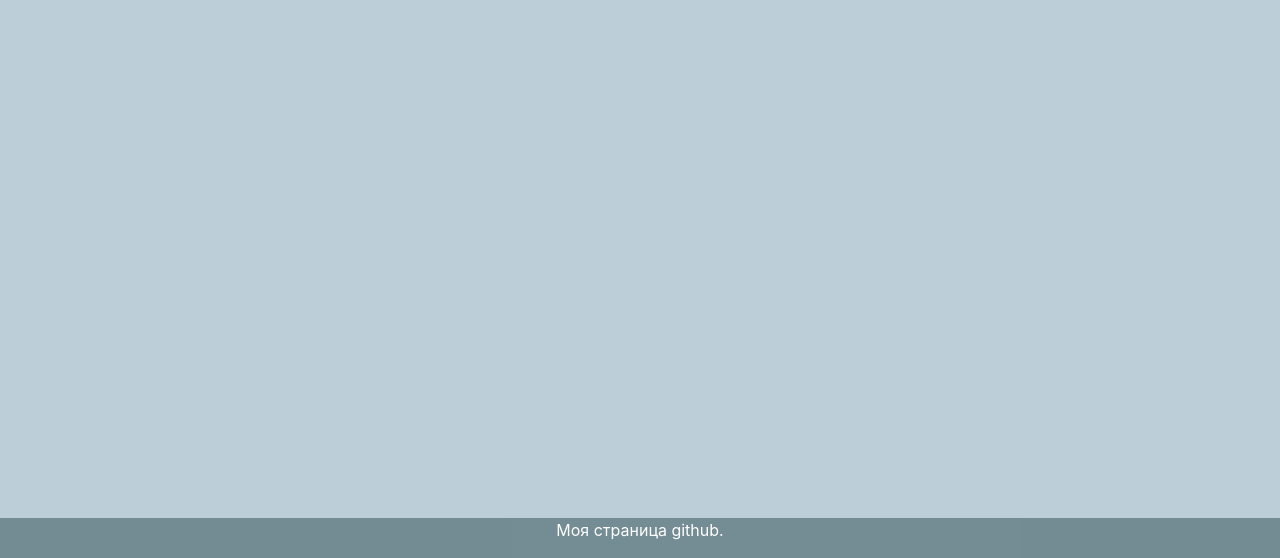
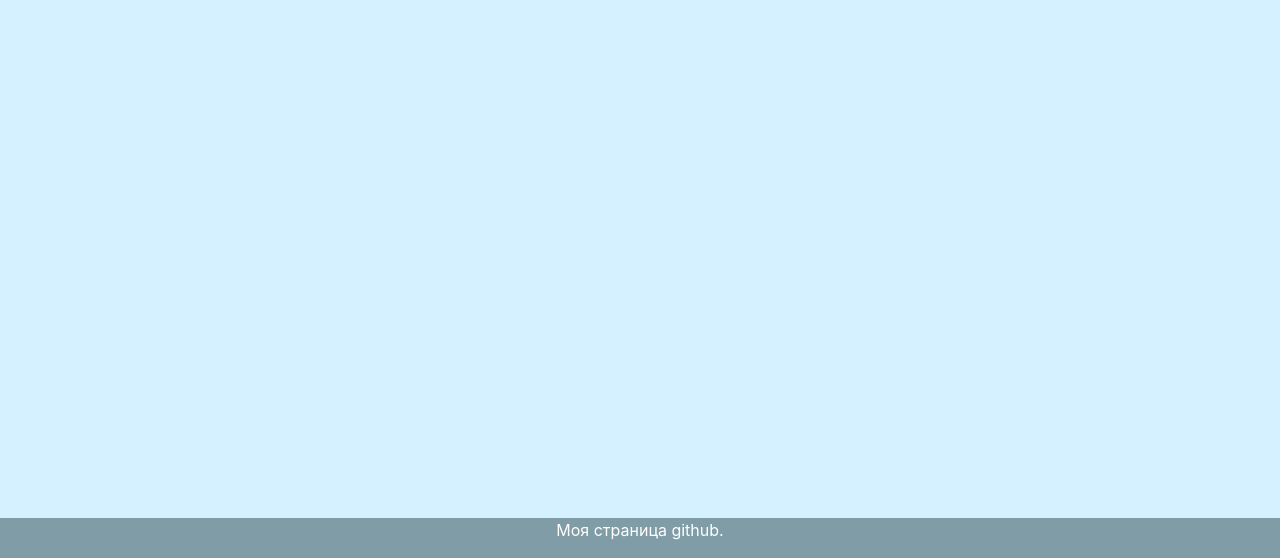
Before and after one commit to LittleLigr/LittleLigr.github.io, a plain HTML site: page index.html in a window 1280 px wide. Shown: the part 242-800 px from the top of the page. Drawn offline with nearby package versions, Linux system fonts and the light colour scheme.

Commit message:
Update index.html

```diff
--- a/index.html
+++ b/index.html
@@ -9,7 +9,7 @@
     <base target="_blank">
 
   </head>
-  <body class="body_style" style="background-color:#4678945c;">
+  <body class="body_style" style="background-color:#d5f0ff;">
     <script src="https://code.jquery.com/jquery-3.2.1.slim.min.js" integrity="sha384-KJ3o2DKtIkvYIK3UENzmM7KCkRr/rE9/Qpg6aAZGJwFDMVNA/GpGFF93hXpG5KkN" crossorigin="anonymous"></script>
     <script src="https://cdnjs.cloudflare.com/ajax/libs/popper.js/1.12.9/umd/popper.min.js" integrity="sha384-ApNbgh9B+Y1QKtv3Rn7W3mgPxhU9K/ScQsAP7hUibX39j7fakFPskvXusvfa0b4Q" crossorigin="anonymous"></script>
     <script src="https://maxcdn.bootstrapcdn.com/bootstrap/4.0.0/js/bootstrap.min.js" integrity="sha384-JZR6Spejh4U02d8jOt6vLEHfe/JQGiRRSQQxSfFWpi1MquVdAyjUar5+76PVCmYl" crossorigin="anonymous"></script>
```
